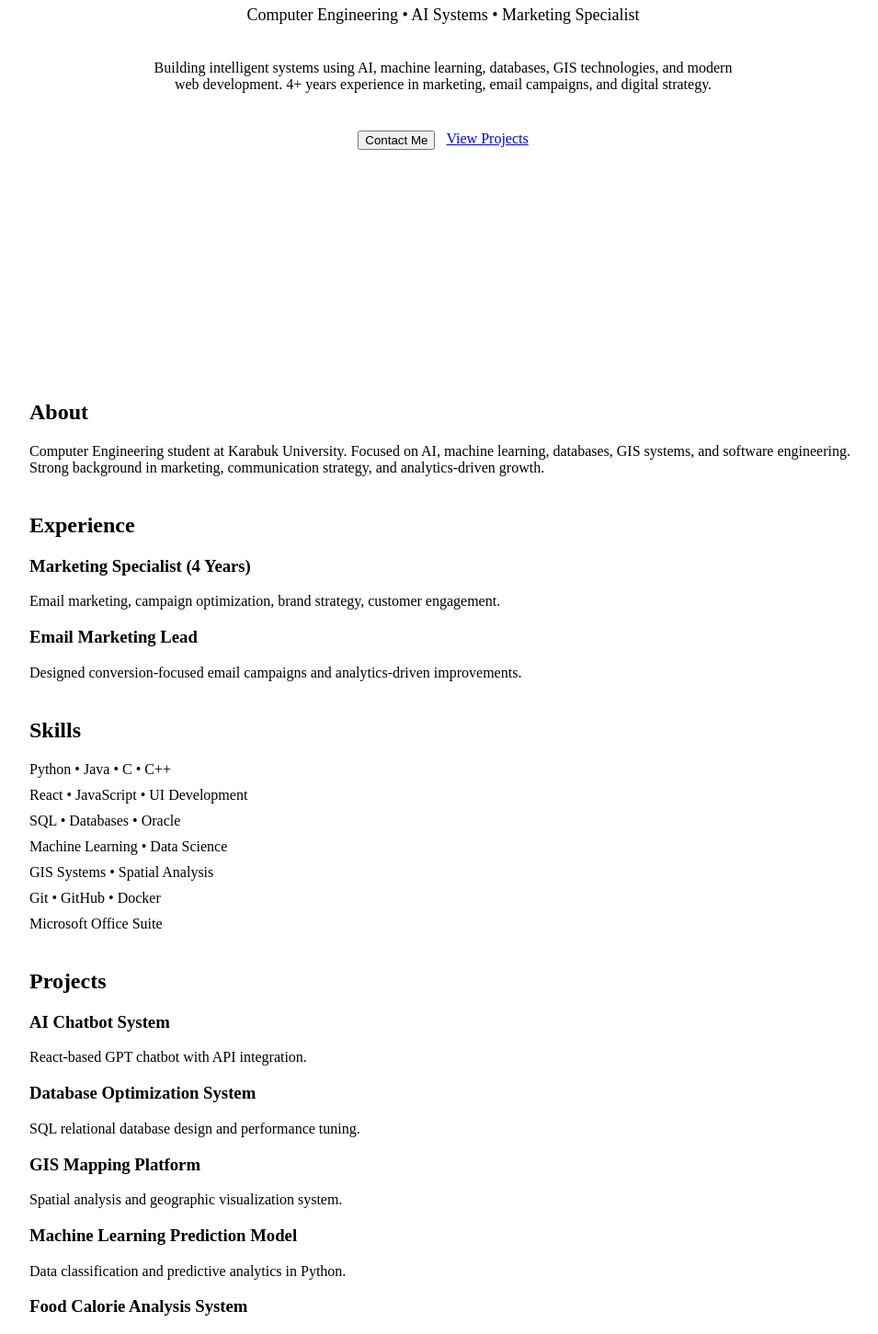
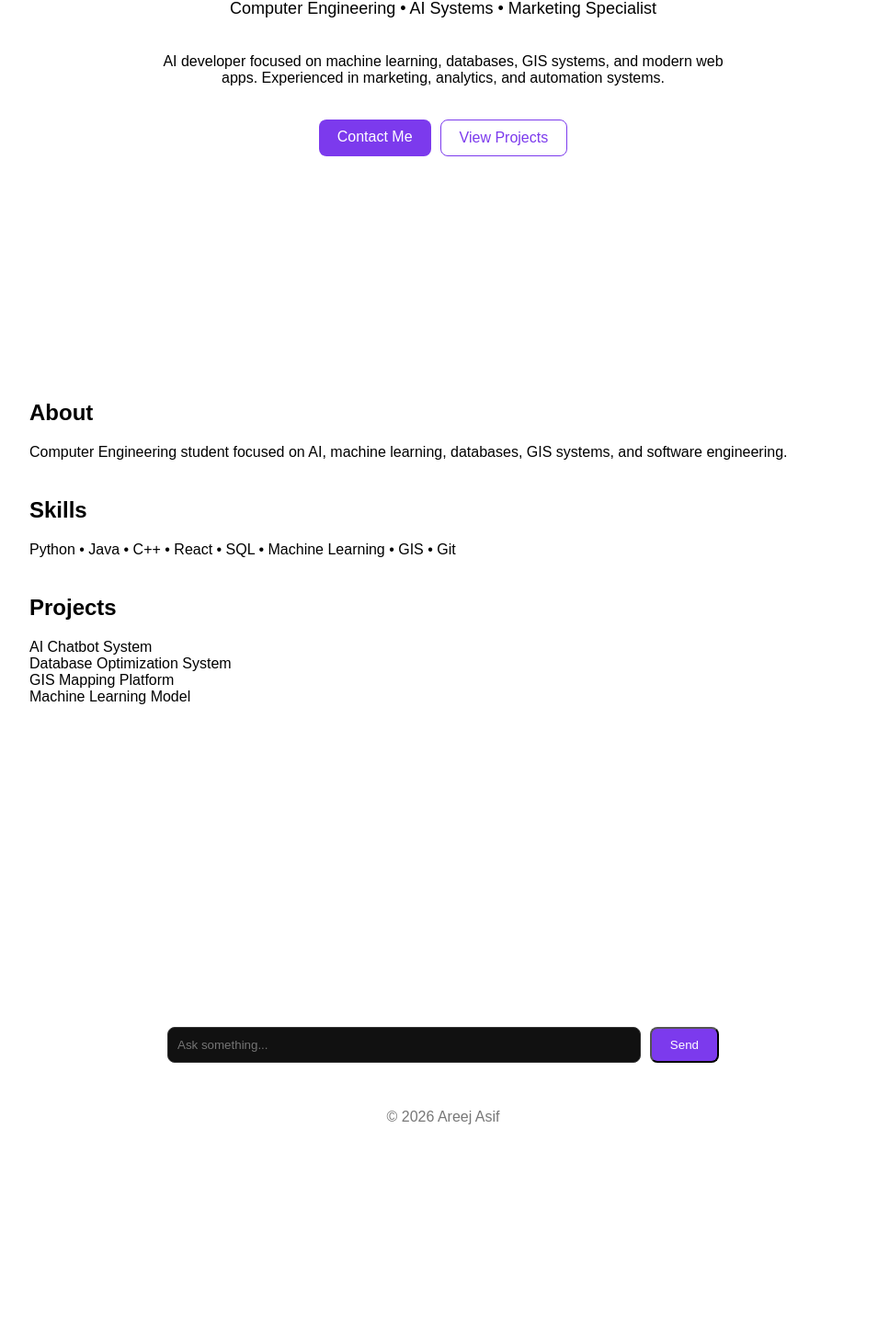
Before and after one commit to Areej-Asif/AI-portfolio, a React (Vite) app: page / in a window 1280 px wide. Shown: the part 433-1884 px from the top of the page at 92% size, without its empty margins (158-1113 px from the left). After the commit the page ends 1707 px from the top, so only its background shows below. Built offline with nearby package versions, Linux system fonts and the light colour scheme.

Commit message:
fix app and chatbot build issues

```diff
--- a/src/App.jsx
+++ b/src/App.jsx
@@ -2,7 +2,7 @@ import Chatbot from "./components/Chatbot";
 
 export default function App() {
   return (
-    <div>
+    <div style={{ fontFamily: "Arial, sans-serif" }}>
 
       {/* HERO */}
       <section style={{
@@ -17,116 +17,81 @@ export default function App() {
 
         <h1 style={{
           fontSize: "60px",
-          fontWeight: "bold",
-          letterSpacing: "-1px"
+          fontWeight: "bold"
         }}>
           Areej Asif
         </h1>
 
-        <p style={{ marginTop: "10px", fontSize: "18px" }}>
+        <p style={{ fontSize: "18px", marginTop: "10px" }}>
           Computer Engineering • AI Systems • Marketing Specialist
         </p>
 
         <p style={{ maxWidth: "650px", marginTop: "20px" }}>
-          Building intelligent systems using AI, machine learning, databases,
-          GIS technologies, and modern web development. 4+ years experience in marketing,
-          email campaigns, and digital strategy.
+          AI developer focused on machine learning, databases, GIS systems, and modern web apps.
+          Experienced in marketing, analytics, and automation systems.
         </p>
 
-        <div style={{ marginTop: "25px", display: "flex", gap: "12px" }}>
-          <button className="card"
-            onClick={() => window.location.href = "mailto:jeerafisa2@gmail.com"}>
+        <div style={{ marginTop: "20px", display: "flex", gap: "10px" }}>
+          <a
+            href="mailto:your-email@gmail.com"
+            style={{
+              padding: "10px 20px",
+              background: "#7c3aed",
+              color: "white",
+              borderRadius: "8px",
+              textDecoration: "none"
+            }}
+          >
             Contact Me
-          </button>
+          </a>
 
-          <a className="card" href="#projects">
+          <a href="#projects" style={{
+            padding: "10px 20px",
+            border: "1px solid #7c3aed",
+            color: "#7c3aed",
+            borderRadius: "8px",
+            textDecoration: "none"
+          }}>
             View Projects
           </a>
         </div>
       </section>
 
       {/* ABOUT */}
-      <section className="card" style={{ maxWidth: "900px", margin: "0 auto 40px" }}>
+      <section style={{ maxWidth: "900px", margin: "0 auto 40px" }}>
         <h2>About</h2>
         <p>
-          Computer Engineering student at Karabuk University. Focused on AI, machine learning,
-          databases, GIS systems, and software engineering. Strong background in marketing,
-          communication strategy, and analytics-driven growth.
+          Computer Engineering student focused on AI, machine learning, databases,
+          GIS systems, and software engineering.
         </p>
-      </section>
-
-      {/* EXPERIENCE */}
-      <section style={{ maxWidth: "900px", margin: "0 auto 40px" }}>
-        <h2>Experience</h2>
-
-        <div className="card" style={{ marginBottom: "12px" }}>
-          <h3>Marketing Specialist (4 Years)</h3>
-          <p>Email marketing, campaign optimization, brand strategy, customer engagement.</p>
-        </div>
-
-        <div className="card">
-          <h3>Email Marketing Lead</h3>
-          <p>Designed conversion-focused email campaigns and analytics-driven improvements.</p>
-        </div>
       </section>
 
       {/* SKILLS */}
       <section style={{ maxWidth: "900px", margin: "0 auto 40px" }}>
         <h2>Skills</h2>
-
-        <div style={{ display: "grid", gap: "10px" }}>
-          <div className="card">Python • Java • C • C++</div>
-          <div className="card">React • JavaScript • UI Development</div>
-          <div className="card">SQL • Databases • Oracle</div>
-          <div className="card">Machine Learning • Data Science</div>
-          <div className="card">GIS Systems • Spatial Analysis</div>
-          <div className="card">Git • GitHub • Docker</div>
-          <div className="card">Microsoft Office Suite</div>
-        </div>
+        <p>Python • Java • C++ • React • SQL • Machine Learning • GIS • Git</p>
       </section>
 
       {/* PROJECTS */}
       <section id="projects" style={{ maxWidth: "900px", margin: "0 auto 40px" }}>
         <h2>Projects</h2>
 
-        <div className="card">
-          <h3>AI Chatbot System</h3>
-          <p>React-based GPT chatbot with API integration.</p>
-        </div>
-
-        <div className="card">
-          <h3>Database Optimization System</h3>
-          <p>SQL relational database design and performance tuning.</p>
-        </div>
-
-        <div className="card">
-          <h3>GIS Mapping Platform</h3>
-          <p>Spatial analysis and geographic visualization system.</p>
-        </div>
-
-        <div className="card">
-          <h3>Machine Learning Prediction Model</h3>
-          <p>Data classification and predictive analytics in Python.</p>
-        </div>
-
-        <div className="card">
-          <h3>Food Calorie Analysis System</h3>
-          <p>Nutrition tracking and calorie optimization model.</p>
-        </div>
+        <div className="card">AI Chatbot System</div>
+        <div className="card">Database Optimization System</div>
+        <div className="card">GIS Mapping Platform</div>
+        <div className="card">Machine Learning Model</div>
       </section>
 
       {/* CHATBOT */}
-      <div style={{ marginTop: "80px" }}>
-        <Chatbot />
-      </div>
+      <Chatbot />
 
       {/* FOOTER */}
       <footer style={{
         textAlign: "center",
-        margin: "60px 0",
-        color: "#666"
+        margin: "50px 0",
+        color: "#777"
       }}>
-        © 2026 Areej Asif • Built with AI + Engineering mindset
+        © 2026 Areej Asif
       </footer>
 
     </div>
```
